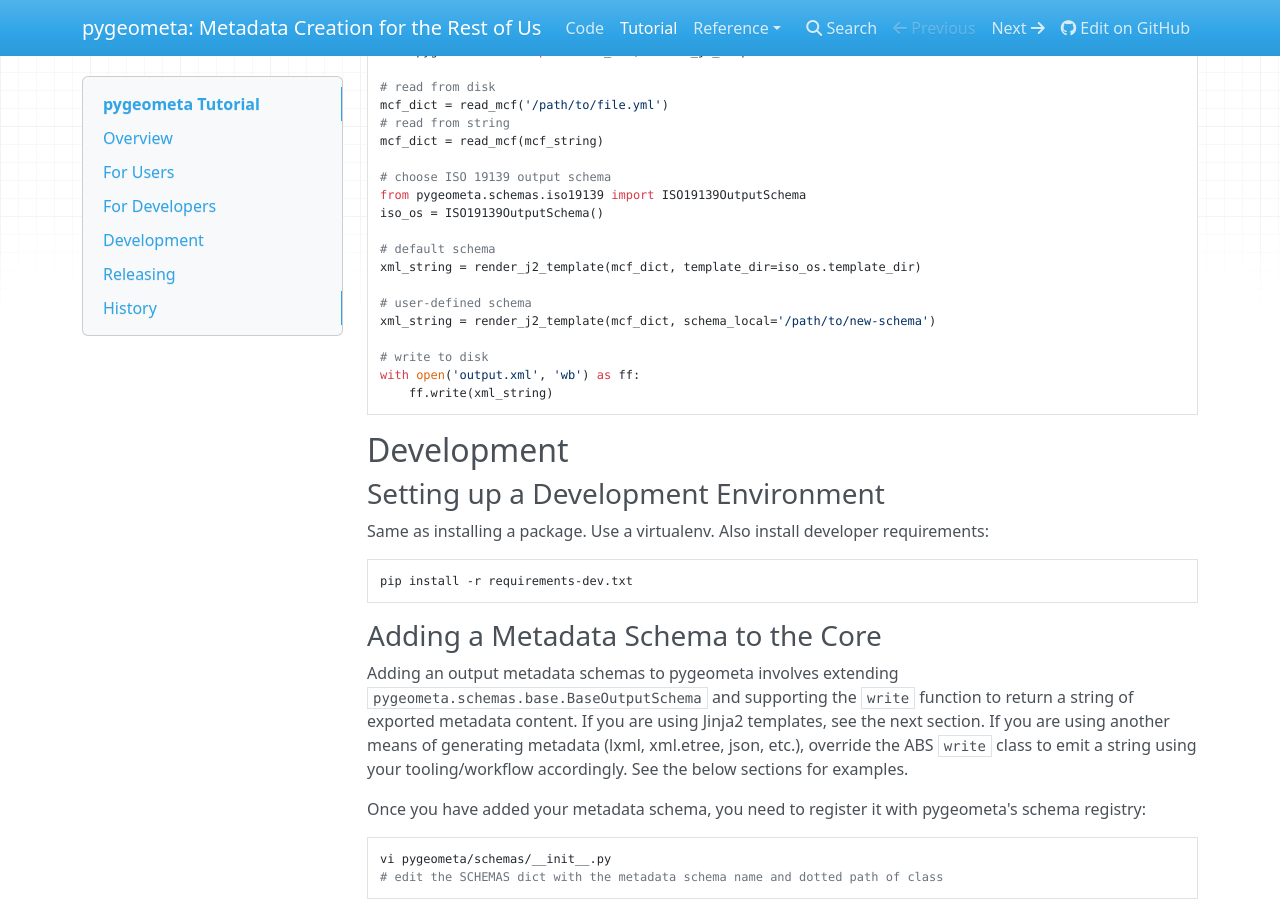
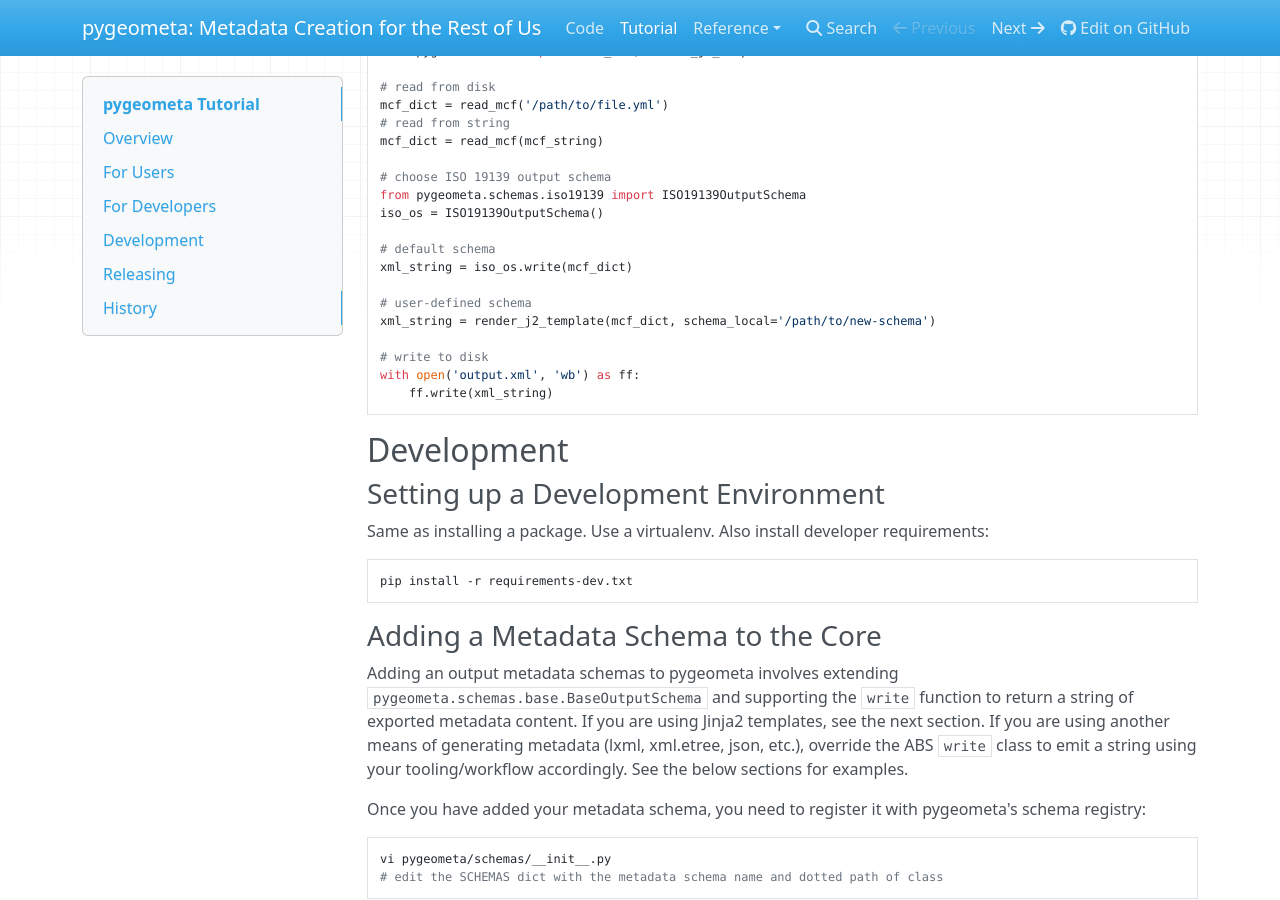
Before and after one commit to geopython/pygeometa, an MkDocs documentation site: the page built from docs/content/tutorial.md, in a window 1280 px wide and 900 px high, scrolled down 1769 px. Built offline with MkDocs 1.6.1, drawn with Linux system fonts in a browser that asks for light colours; nearby versions of some CDN libraries.

Commit message:
update docs for API usage

```diff
--- a/docs/content/tutorial.md
+++ b/docs/content/tutorial.md
@@ -100,7 +100,7 @@
 iso_os = ISO19139OutputSchema()
 
 # default schema
-xml_string = render_j2_template(mcf_dict, template_dir=iso_os.template_dir)
+xml_string = iso_os.write(mcf_dict)
 
 # user-defined schema
 xml_string = render_j2_template(mcf_dict, schema_local='/path/to/new-schema')
```
Also changed, not shown: README.md.
